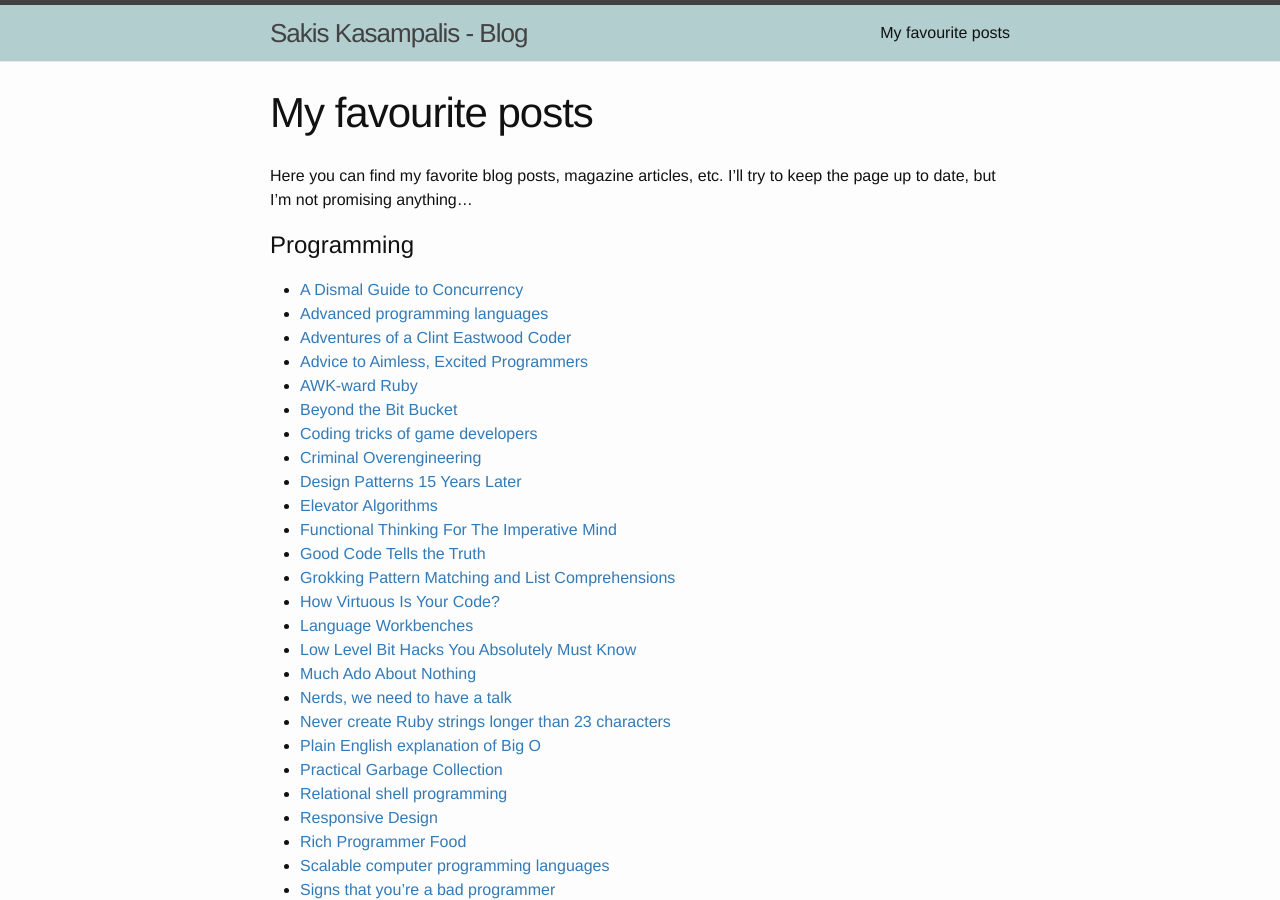
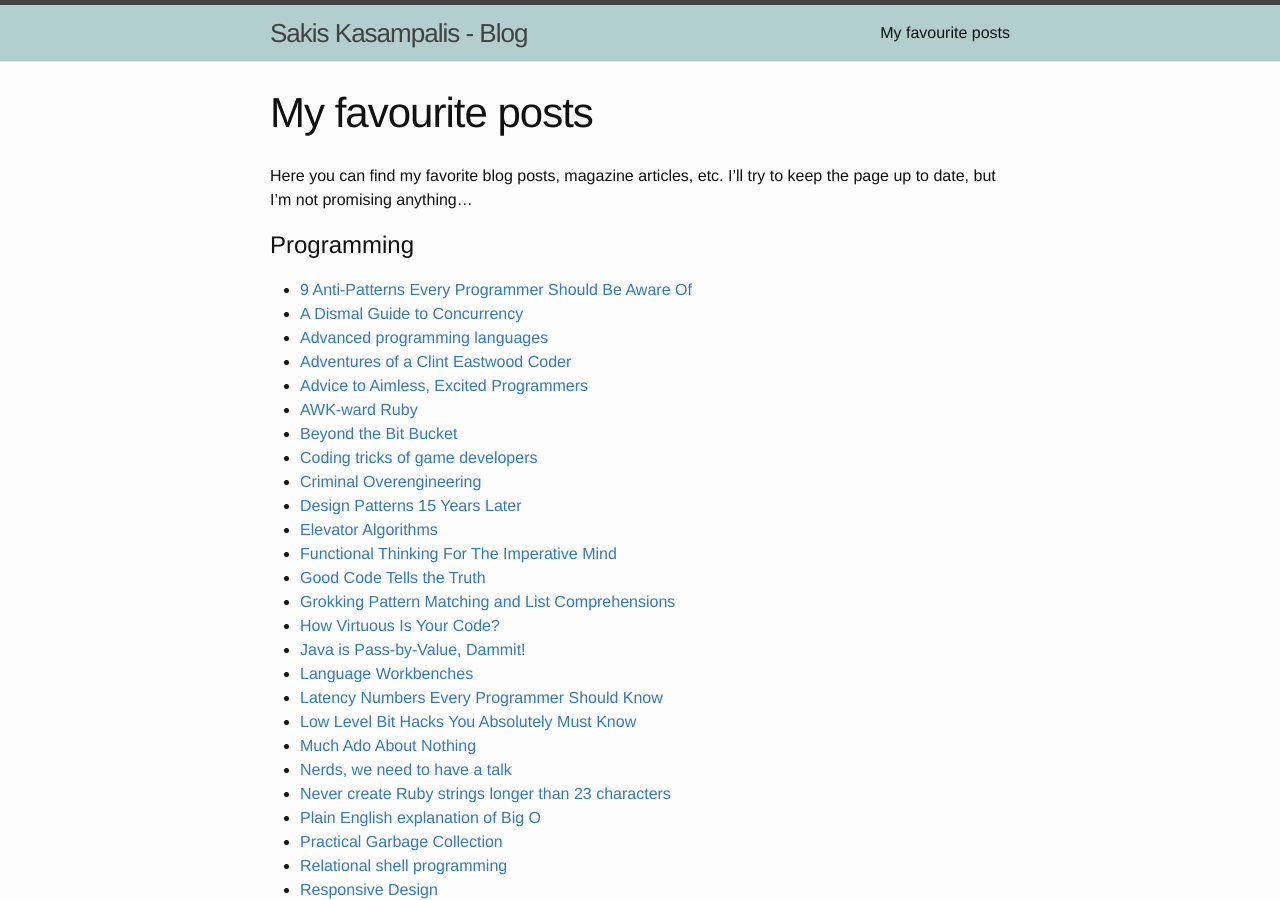
Before and after one commit to faif/blog, a Jekyll site: the page built from Posts.md, in a window 1280 px wide and 900 px high. Built offline with Jekyll 4.4.1, drawn with Linux system fonts in a browser that asks for light colours.

Commit message:
New post
Add a SPA book review, restructure Posts.md

```diff
--- a/Posts.md
+++ b/Posts.md
@@ -7,6 +7,7 @@
 Here you can find my favorite blog posts, magazine articles, etc. I'll try to keep the page up to date, but I'm not promising anything...
 
 # Programming
+* [9 Anti-Patterns Every Programmer Should Be Aware Of][antipatterns]
 * [A Dismal Guide to Concurrency][dismal]
 * [Advanced programming languages][advanced]
 * [Adventures of a Clint Eastwood Coder][clint]
@@ -21,7 +22,9 @@
 * [Good Code Tells the Truth][good]
 * [Grokking Pattern Matching and List Comprehensions][pattern]
 * [How Virtuous Is Your Code?][virtuous]
+* [Java is Pass-by-Value, Dammit!][java]
 * [Language Workbenches][workbench]
+* [Latency Numbers Every Programmer Should Know][latency]
 * [Low Level Bit Hacks You Absolutely Must Know][hacks]
 * [Much Ado About Nothing][ado]
 * [Nerds, we need to have a talk][nerds]
@@ -54,7 +58,9 @@
 [good]: http://pragprog.com/magazines/2010-10/good-code-tells-the-truth
 [pattern]: http://pragprog.com/magazines/2011-01/grokking-pattern-matching-and-list-comprehensions
 [virtuous]: http://pragprog.com/magazines/2011-08/how-virtuous-is-your-code
+[java]: http://javadude.com/articles/passbyvalue.htm
 [workbench]: http://pragprog.com/magazines/2009-10/language-workbenches
+[latency]: https://gist.github.com/jboner/2841832
 [hacks]: http://www.catonmat.net/blog/low-level-bit-hacks-you-absolutely-must-know/
 [ado]: http://pragprog.com/magazines/2010-01/much-ado-about-nothing
 [nerds]: http://thingist.com/t/item/4372/
--- a/_posts/2016-07-28-swift-walkthrough.markdown
+++ b/_posts/2016-07-28-swift-walkthrough.markdown
@@ -2,7 +2,7 @@
 layout: post
 title: 'Exploring Swift'
 date:   2016-07-27 20:38:00 +0200
-author: Sakis Kasampallis
+author: Sakis Kasampalis
 tags:
 - swift
 - github
```
Also changed, not shown: other parts of Posts.md (+1 -0 lines), _posts/2016-10-15-book-review-spa.markdown (added, +44 -0 lines), assets/spa.jpg (added).
